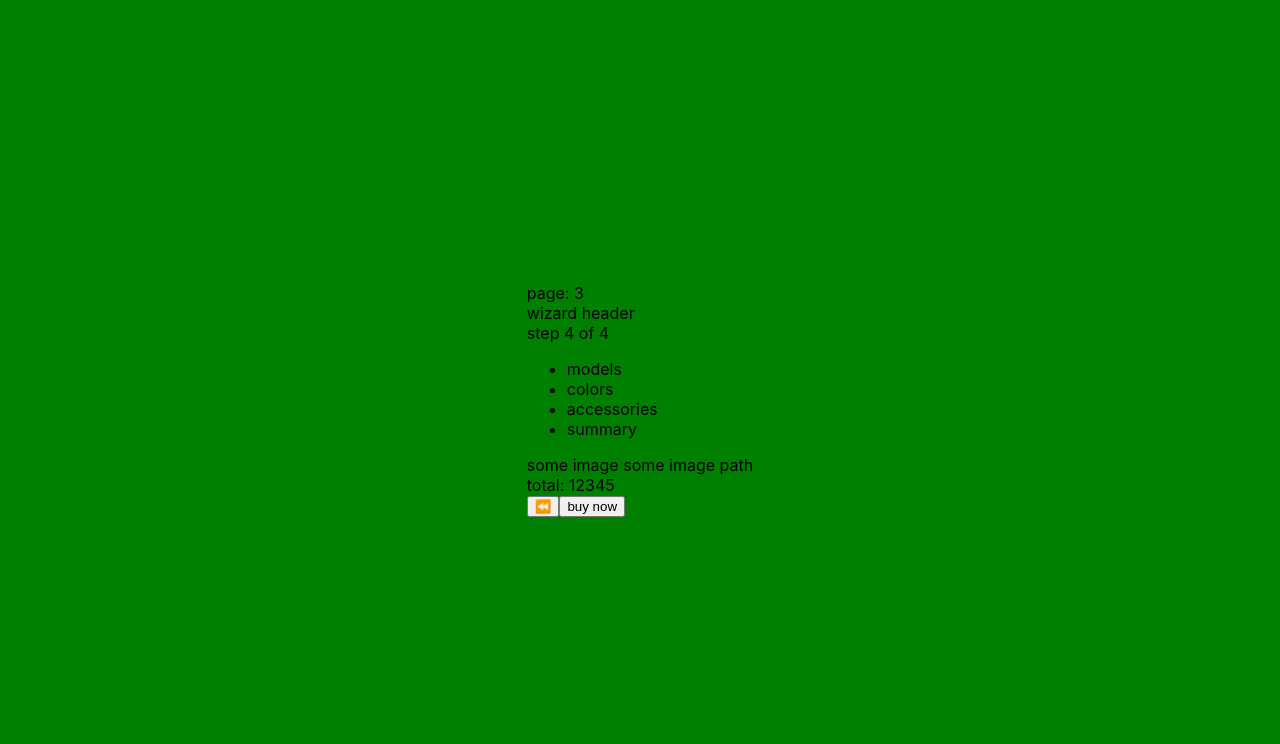
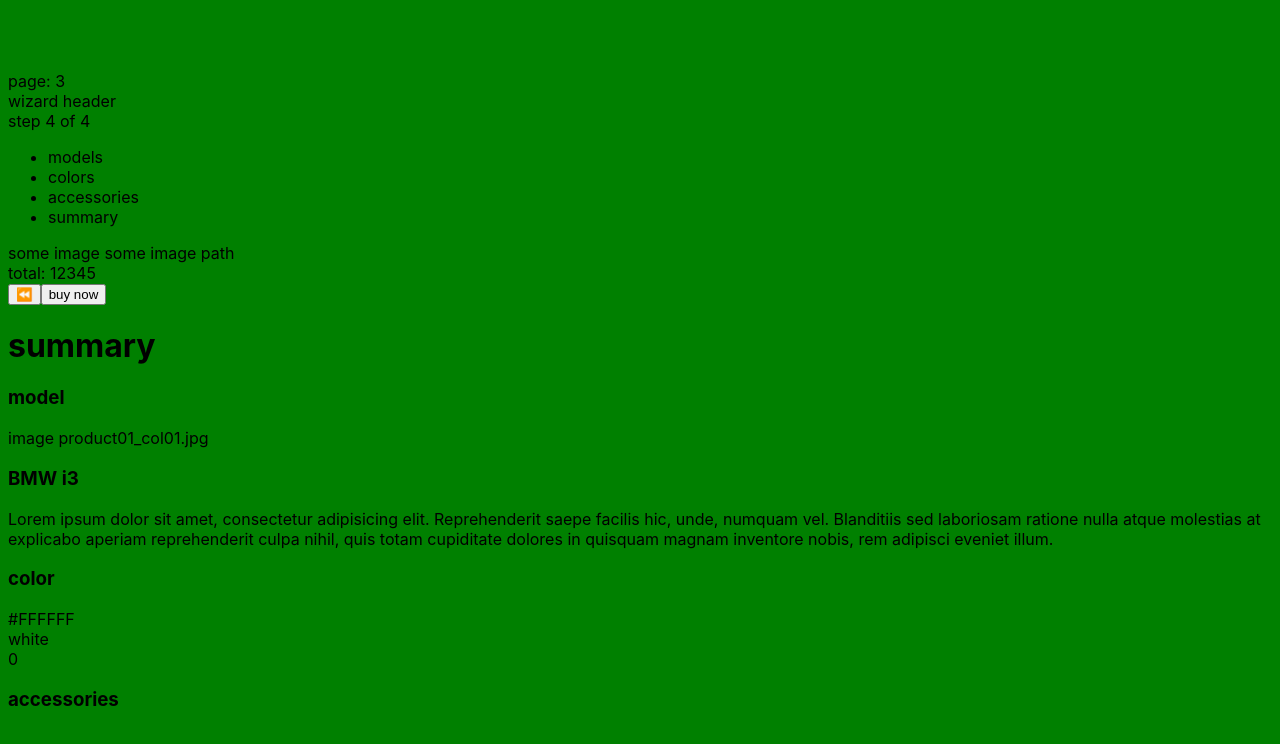
Before and after one commit to vikvikvr/housevo, a Next.js app: page / in a window 1280 px wide. Both pictures are taken after a click on the item "summary". Shown: the top 744 px of the page. Built offline with nearby package versions, Linux system fonts and the light colour scheme.

Commit message:
feat: add basic summary

```diff
--- a/components/ProductBuilder/ProductBuilder.tsx
+++ b/components/ProductBuilder/ProductBuilder.tsx
@@ -4,8 +4,10 @@
 import ModelPicker from "./ModelPicker";
 import ColorPicker from "./ColorPicker";
 import AccessoriesPicker from "./AccessoriesPicker";
+import Summary from "./Summary";
 import { carsOptions } from "data";
 import styles from "./ProductBuilder.module.scss";
+import { Car } from "types";
 
 function ProductBuilder() {
   const [wizardStep, setWizardStep] = useState(0);
@@ -16,6 +18,14 @@
     } else {
       setWizardStep((step) => step + 1);
     }
+  }
+
+  function getDesiredCarData(): Car {
+    return {
+      model: carsOptions[0].model,
+      accessories: [],
+      color: carsOptions[0].colors[0],
+    };
   }
 
   return (
@@ -50,6 +60,7 @@
           toggleAccessory={alert}
         />
       )}
+      {wizardStep === 3 && <Summary car={getDesiredCarData()} />}
     </div>
   );
 }
--- /dev/null
+++ b/components/ProductBuilder/Summary/Summary.tsx
@@ -0,0 +1,32 @@
+import styles from "./Summary.module.scss";
+import { Car } from "types";
+
+interface Props {
+  car: Car;
+}
+
+function Summary({ car }: Props): JSX.Element {
+  return (
+    <div>
+      <h1>summary</h1>
+      <h3>model</h3>
+      <div>image {car.color.imageUrl}</div>
+      <h3>{car.model.name}</h3>
+      <div>{car.model.description}</div>
+      <h3>color</h3>
+      <div>
+        <div>{car.color.hexCode}</div>
+        <div>{car.color.name}</div>
+        <div>{car.color.price}</div>
+      </div>
+      <h3>accessories</h3>
+      <ul>
+        {car.accessories.map((accessory) => (
+          <li key={accessory.name}>{accessory.name}</li>
+        ))}
+      </ul>
+    </div>
+  );
+}
+
+export default Summary;
--- /dev/null
+++ b/components/ProductBuilder/Summary/index.ts
@@ -0,0 +1 @@
+export { default } from "./Summary";
```
Also changed, not shown: components/ProductBuilder/Summary/Summary.module.scss (added).
